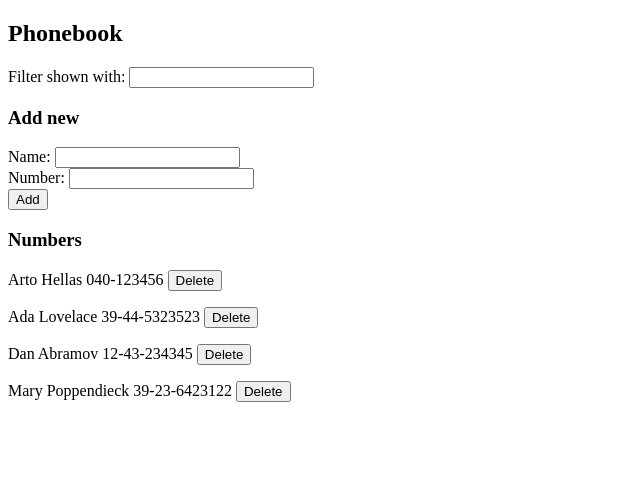
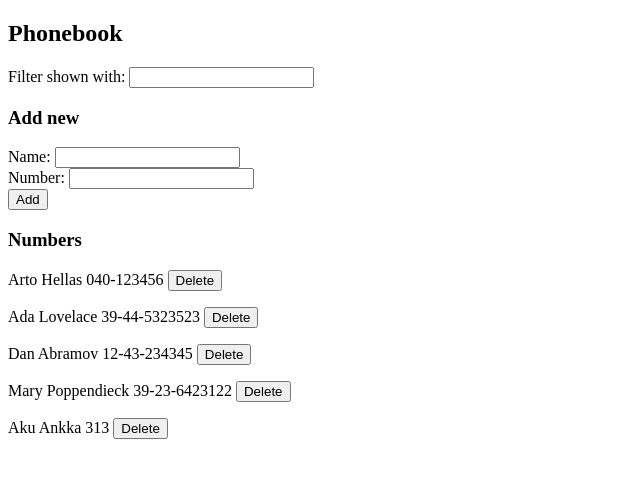
Before and after one commit to Oskulindholm/fullstack, a React (Create React App) app in the folder osa2/puhelinluettelo/: page / in a window 1280 px wide. Shown: the top 478 px of the page, without its empty margins (0-640 px from the left). Built offline with nearby package versions, Linux system fonts and the light colour scheme; data requests are answered from the project's data file; the HTML template or start-up script is replaced by a standard one.

Commit message:
Made compatible with Node 18

```diff
--- a/osa2/puhelinluettelo/db.json
+++ b/osa2/puhelinluettelo/db.json
@@ -19,6 +19,11 @@
       "name": "Mary Poppendieck",
       "number": "39-23-6423122",
       "id": 4
+    },
+    {
+      "name": "Aku Ankka",
+      "number": "313",
+      "id": 5
     }
   ]
 }
--- a/osa2/puhelinluettelo/package.json
+++ b/osa2/puhelinluettelo/package.json
@@ -6,10 +6,10 @@
     "@testing-library/jest-dom": "^5.16.5",
     "@testing-library/react": "^13.4.0",
     "@testing-library/user-event": "^13.5.0",
-    "axios": "^1.3.5",
+    "axios": "^1.3.6",
     "react": "^18.2.0",
     "react-dom": "^18.2.0",
-    "react-scripts": "^2.1.3",
+    "react-scripts": "^5.0.1",
     "web-vitals": "^2.1.4"
   },
   "scripts": {
--- a/osa2/puhelinluettelo/src/App.js
+++ b/osa2/puhelinluettelo/src/App.js
@@ -185,4 +185,4 @@ const PersonList = ({persons, filter, handler}) => {
     </>
   )
 }
-export default App
+export default App;
```
Also changed, not shown: osa2/puhelinluettelo/src/index.css (indentation only), 1 other file (tests, documents, lock files or other folders).
